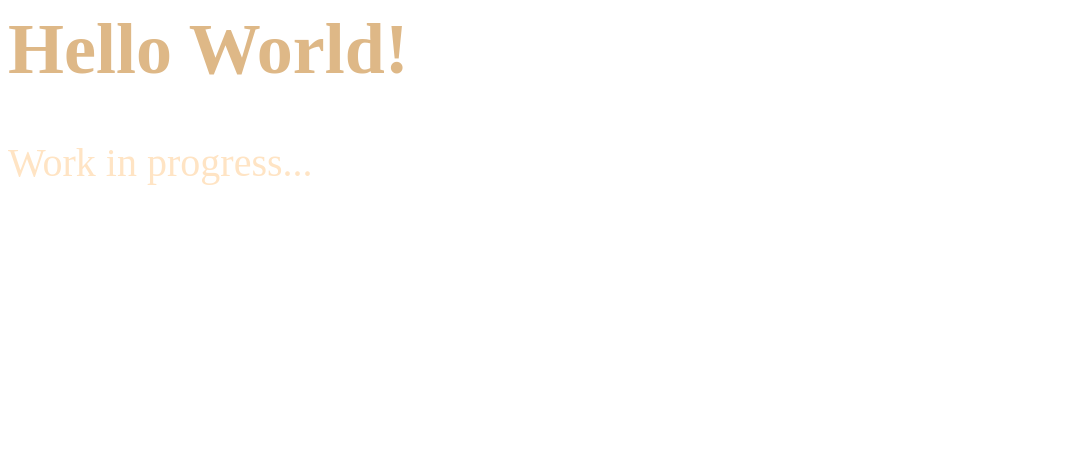
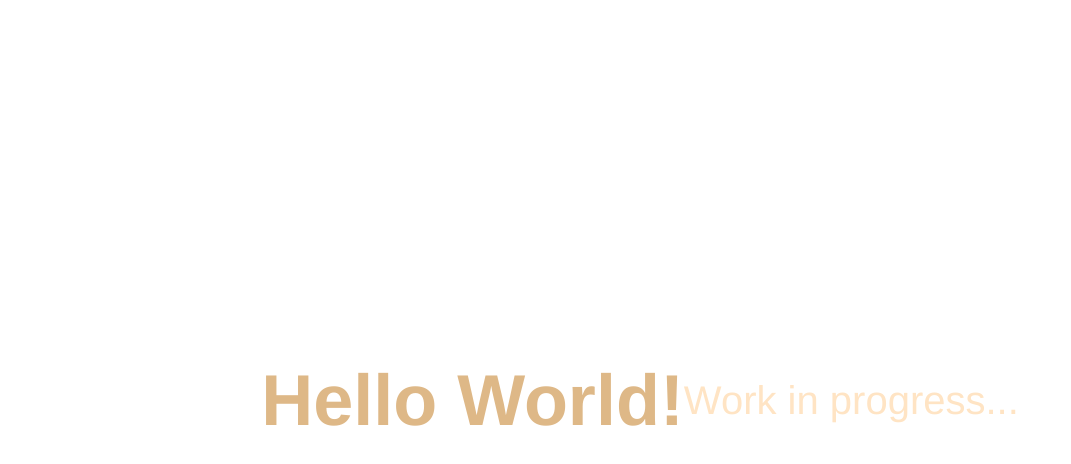
Before and after one commit to FrankVan1982/frav1982-quiz, a plain HTML site: page index.html in a window 1280 px wide. Shown: the whole page, without its empty margins (0-1071 px from the left). Drawn offline with Linux system fonts and the light colour scheme.

Commit message:
Update style.css

```diff
--- a/style.css
+++ b/style.css
@@ -1,17 +1,20 @@
+body {
+  display: flex;
+  align-items: center;
+  justify-content: center;
+}
+
 p {
   color: #ffe4c4;
-  align-items: center;
-  justify-content: center;
-  font-family: "League Spartan";
+  font-family: "Helvetica";
   font-size: 40px;
   font-weight: 400;
   font-style: normal;
 }
+
 h1 {
    color: #deb887;
-    align-items: center;
-    justify-content: center;
-    font-family: "League Spartan";
+   font-family: "Helvetica";
    font-size: 72px;
    font-weight: 700;
    font-style: normal;
```
Lines whose indentation alone changed are shown as unchanged.
